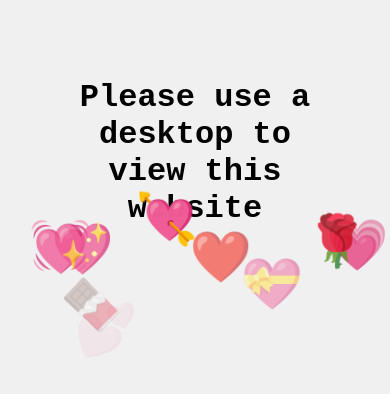
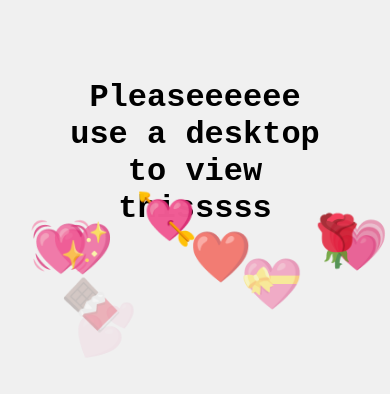
Before and after one commit to GMBISHOP1/test-ask, a plain HTML site: page mobile.html in a window 390 px wide. Drawn offline with Linux system fonts and the light colour scheme.

Commit message:
Update mobile.html

```diff
--- a/mobile.html
+++ b/mobile.html
@@ -37,7 +37,7 @@
     </style>
 </head>
 <body>
-    <h1>Please use a desktop to view this website</h1>
+    <h1>Pleaseeeeee use a desktop to view thisssss</h1>
     <div class="emoji">❤️</div>
     <div class="emoji">💓</div>
     <div class="emoji">💕</div>
```
